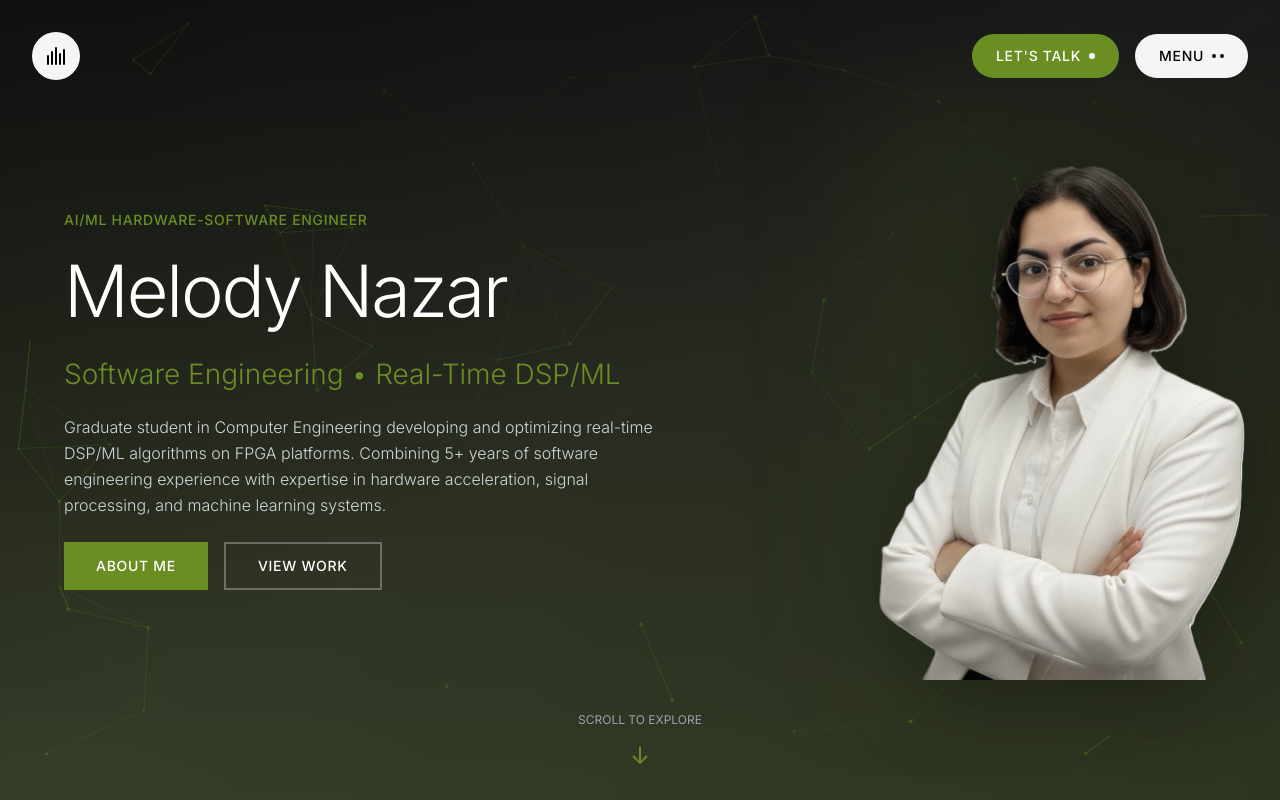
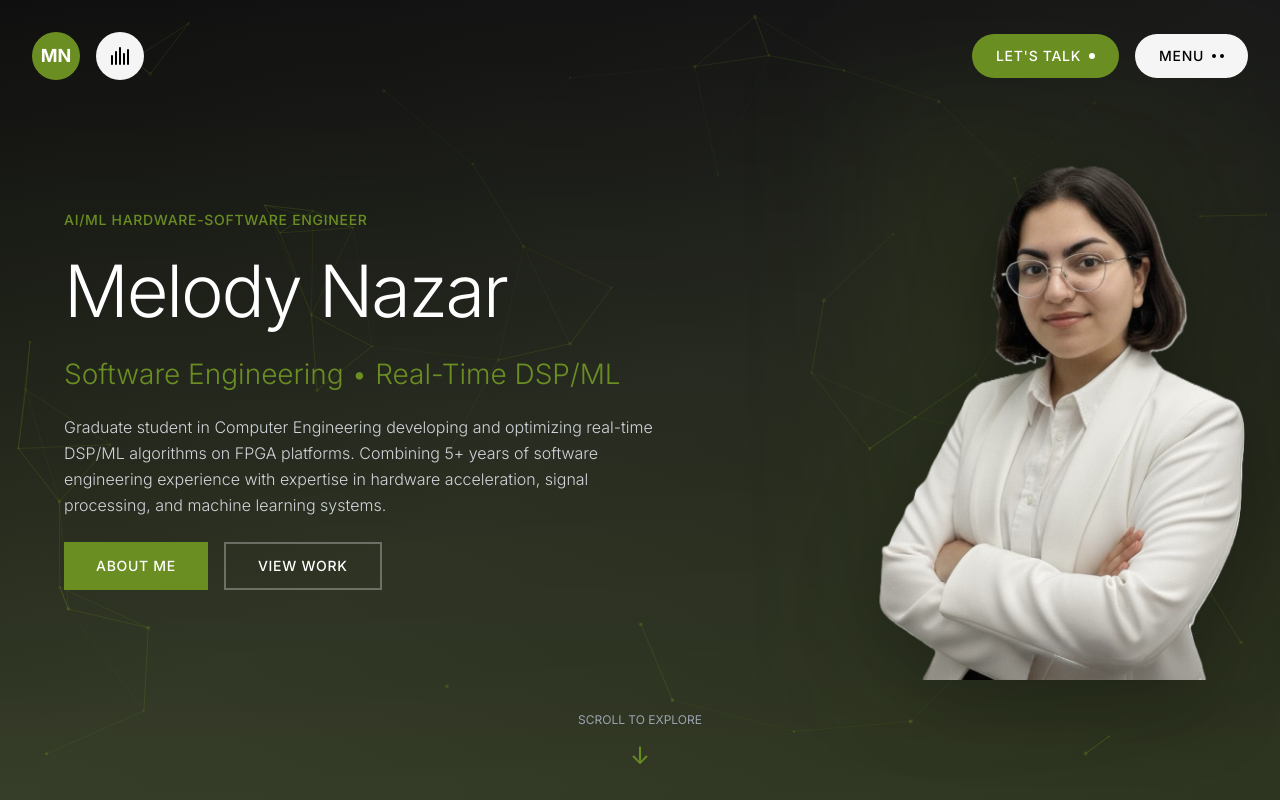
Before and after one commit to nzrnaghme/Cursor, a React (Vite) app: page / in a window 1280 px wide. Shown: the top 800 px of the page. Built offline with nearby package versions, Linux system fonts and the light colour scheme.

Commit message:
Add MN logo to navigation and update favicon

```diff
--- a/index.html
+++ b/index.html
@@ -2,7 +2,7 @@
 <html lang="en">
   <head>
     <meta charset="UTF-8" />
-    <link rel="icon" type="image/svg+xml" href="/vite.svg" />
+    <link rel="icon" type="image/svg+xml" href="/favicon.svg" />
     <meta name="viewport" content="width=device-width, initial-scale=1.0" />
     <title>Melody Nazar - AI/ML Hardware-Software Engineer</title>
     <link rel="preconnect" href="https://fonts.googleapis.com">
--- a/src/components/Navigation.tsx
+++ b/src/components/Navigation.tsx
@@ -56,7 +56,15 @@ const Navigation = ({ currentSection, menuOpen, setMenuOpen, scrollToSection, se
         transition={{ duration: 0.5 }}
       >
         <div className="max-w-[1400px] mx-auto flex justify-between items-center">
-          <div className="flex items-center pointer-events-auto">
+          <div className="flex items-center gap-4 pointer-events-auto">
+            <motion.div
+              className="w-12 h-12 rounded-full bg-[#6b8e23] flex items-center justify-center text-white font-bold text-lg cursor-pointer hover:bg-[#556b2f] transition-colors"
+              onClick={() => scrollToSection('home')}
+              whileHover={{ scale: 1.05 }}
+              whileTap={{ scale: 0.95 }}
+            >
+              MN
+            </motion.div>
             <MusicPlayer />
           </div>
           <div className="flex items-center gap-4 pointer-events-auto relative">
```
Also changed, not shown: public/favicon.svg (added).
